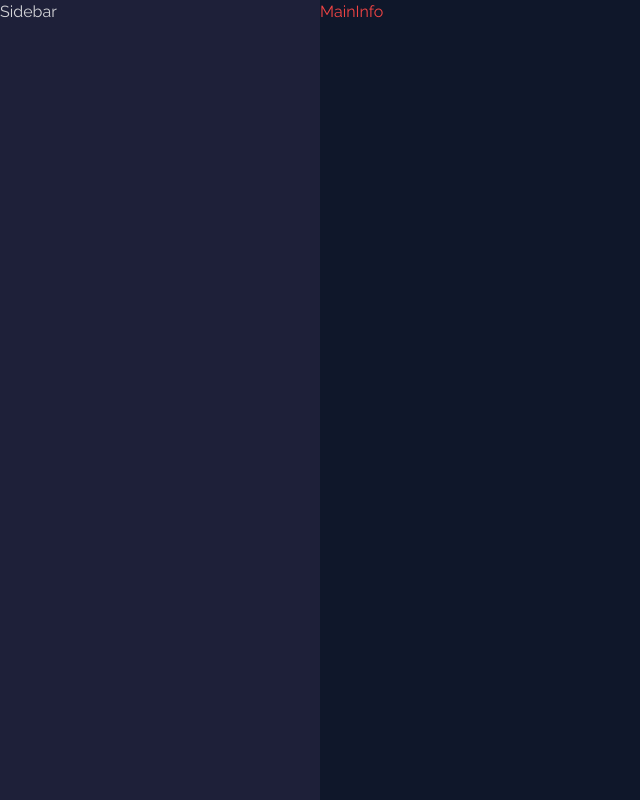
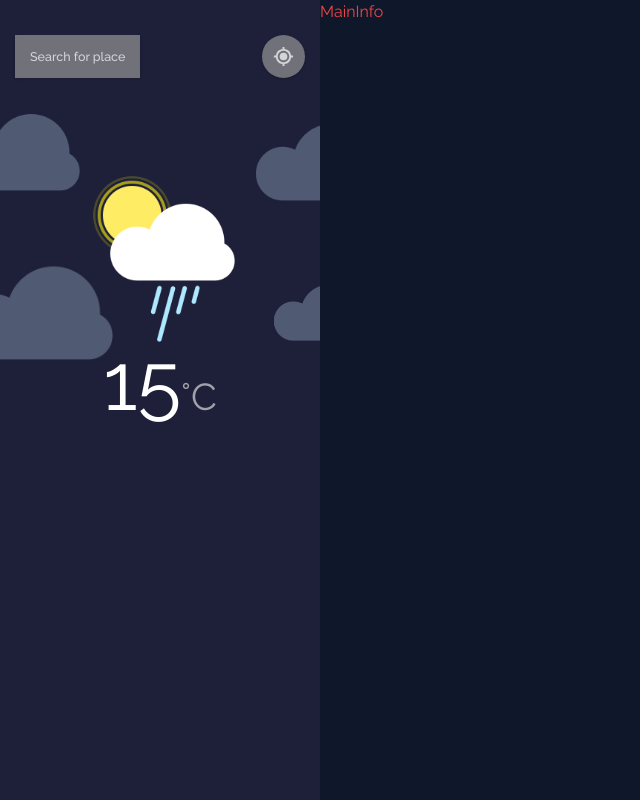
Before and after one commit to juanluna96/react-weather-app, a React (Create React App) app: page / in a window 1280 px wide. Shown: the whole page, without its empty margins (0-640 px from the left). Built offline with nearby package versions, Linux system fonts and the light colour scheme.

Commit message:
SideBar Weather - Buttons and image

```diff
--- a/package.json
+++ b/package.json
@@ -10,6 +10,8 @@
         "cra-template": "1.1.2",
         "react": "^17.0.2",
         "react-dom": "^17.0.2",
+        "react-icons": "^4.2.0",
+        "react-lazy-load-image-component": "^1.5.1",
         "react-scripts": "4.0.3",
         "styled-components": "^5.3.0",
         "tailwind-styled-components": "^2.0.3",
--- a/src/components/layout/sidebar/Sidebar.js
+++ b/src/components/layout/sidebar/Sidebar.js
@@ -1,10 +1,21 @@
 import React from 'react'
 import { SideBarStyle } from '../../styles/main';
+import { ButtonGray, TempText } from '../../styles/sidebar';
+import { BiCurrentLocation } from 'react-icons/bi';
+import WeatherImage from './WeatherImage';
 
 const Sidebar = () => {
     return (
         <SideBarStyle>
-            Sidebar
+            <div className="flex justify-between px-6">
+                <ButtonGray>Search for place</ButtonGray>
+                <ButtonGray GPS><BiCurrentLocation size="2.3rem" /></ButtonGray>
+            </div>
+            <WeatherImage></WeatherImage>
+            <TempText>
+                15
+                <span className="mt-4 text-gray-400 text-6xl">°C</span>
+            </TempText>
         </SideBarStyle>
     )
 }
--- /dev/null
+++ b/src/components/layout/sidebar/WeatherImage.js
@@ -0,0 +1,37 @@
+import React, { Fragment } from 'react';
+import { LazyLoadImage } from 'react-lazy-load-image-component';
+
+const clouds = [
+    { width: '203px', height: '150px', left: '230px', top: '90px' },
+    { width: '147px', height: '109px', top: '260px', left: '255px' },
+    { width: '203px', height: '150px', left: '-70px', top: '80px' },
+    { width: '248px', height: '183px', left: '-70px', top: '225px' },
+]
+
+const WeatherImage = () => {
+    return (
+        <Fragment>
+            {
+                clouds.map((cloud, index) => (
+                    <LazyLoadImage
+                        alt={ `cloud-${index}` }
+                        height={ cloud.height }
+                        className="clouds-color"
+                        style={ { position: 'absolute', left: cloud.left, top: cloud.top } }
+                        src={ '/static/img/HeavyCloud.png' }
+                        width={ cloud.height }
+                    />
+                ))
+            }
+            <LazyLoadImage
+                alt={ `weather-img` }
+                height={ 150 }
+                className="mx-auto mt-36"
+                src={ '/static/img/Shower.png' }
+                width={ 150 }
+            />
+        </Fragment>
+    )
+}
+
+export default WeatherImage
--- a/src/components/styles/main.js
+++ b/src/components/styles/main.js
@@ -5,7 +5,7 @@ const Container = tw.div`
 `;
 
 const SideBarStyle = tw.aside`
-    h-screen bg-blue-500 text-gray-300 md:w-1/4
+    h-screen bg-blue-500 text-gray-300 md:w-1/4 py-14 relative overflow-hidden
 `
 
 const MainInfo = tw.main`
--- /dev/null
+++ b/src/components/styles/sidebar.js
@@ -0,0 +1,29 @@
+import tw from "tailwind-styled-components";
+
+const ButtonGray = tw.button`
+    bg-gray-500
+    hover:bg-gray-600
+    active:shadow-lg
+    mouse
+    shadow
+    transition
+    ease-in
+    duration-200
+    focus:outline-none
+    text-center
+
+    ${(props) => (
+        props.GPS
+            ? "px-4 py-4 w-18 rounded-full"
+            : "px-6 py-4 font-medium text-xl"
+    )
+    }
+`;
+
+const TempText = tw.p`
+    text-9xl
+    text-center
+    text-white
+`;
+
+export { ButtonGray, TempText }
--- a/src/index.css
+++ b/src/index.css
@@ -20,3 +20,10 @@ body {
     font-size: 1.6rem;
     line-height: 1.5;
 }
+
+
+/* Colors clouds images */
+
+.clouds-color {
+    filter: invert(30%) sepia(27%) saturate(918%) hue-rotate(194deg) brightness(44%) contrast(81%);
+}
```
Also changed, not shown: 1 other file (tests, documents, lock files or other folders).
